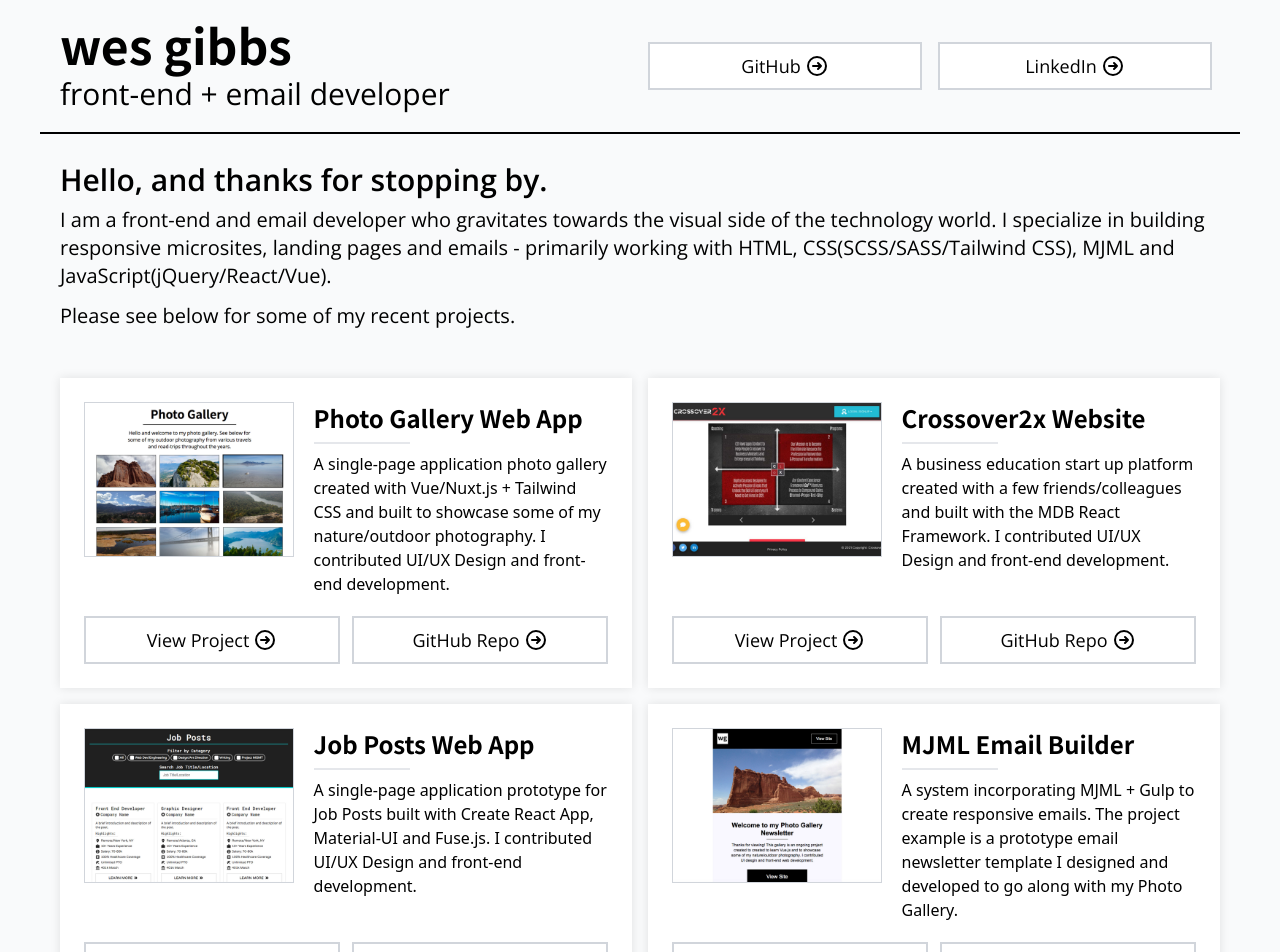
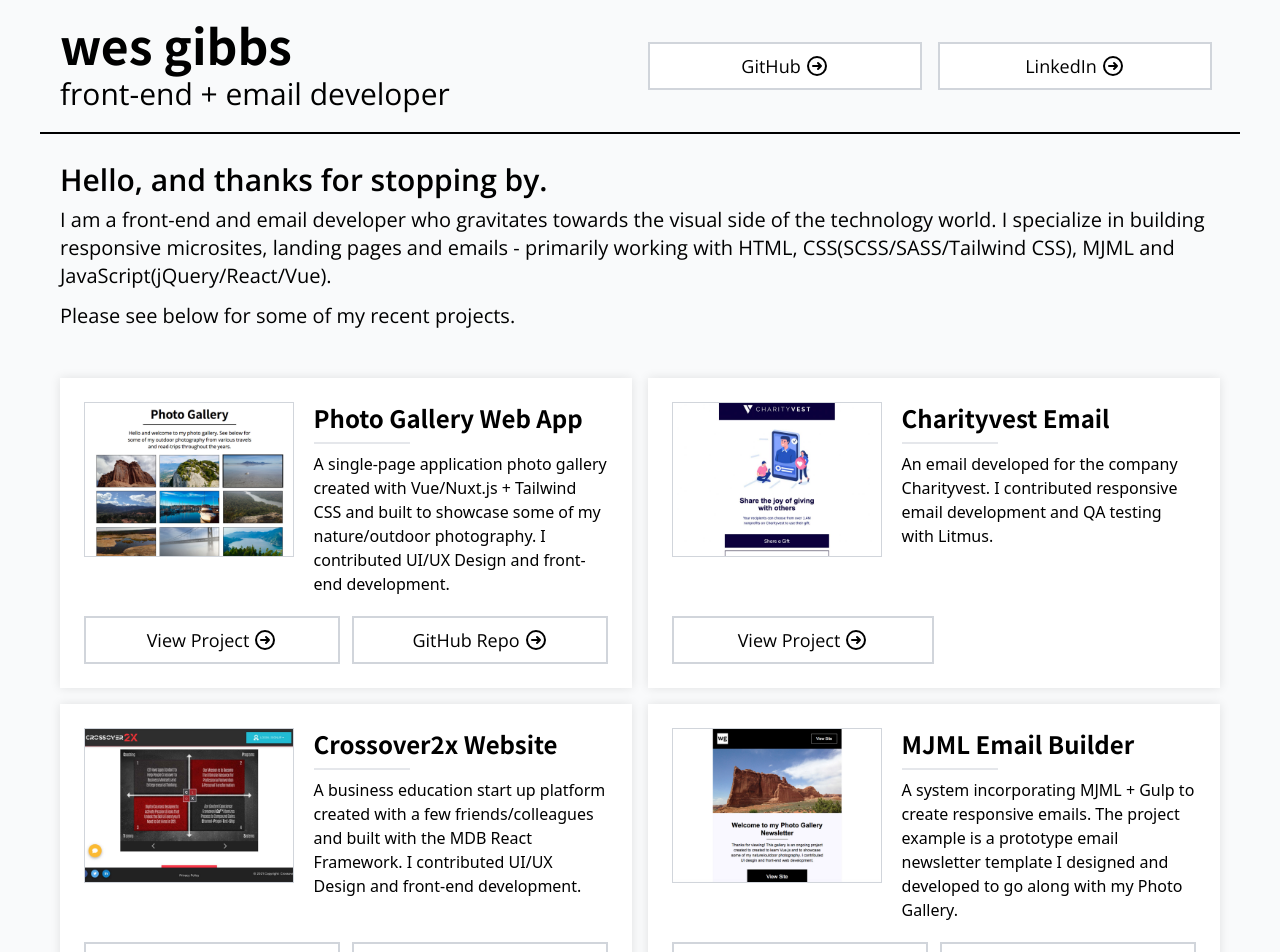
Before and after one commit to wgibbs/portfolio, a Nuxt app: page / in a window 1280 px wide. Shown: the top 952 px of the page. Built offline with nearby package versions, Linux system fonts and the light colour scheme.

Commit message:
Project update

```diff
--- a/components/Projects.vue
+++ b/components/Projects.vue
@@ -58,6 +58,12 @@
             link_2_url: 'https://github.com/wgibbs/photo-gallery-app',
           },
           {
+            title: 'Charityvest Email',
+            description: 'An email developed for the company Charityvest. I contributed responsive email development and QA testing with Litmus.',
+            img_url: './img/charityvest.jpg',
+            link_1_url: 'https://wgibbs.github.io/charityvest-email-1/',
+          },
+          {
             title: 'Crossover2x Website',
             description: 'A business education start up platform created with a few friends/colleagues and built with the MDB React Framework. I contributed UI/UX Design and front-end development.',
             img_url: './img/crossover2x.jpg',
@@ -65,19 +71,19 @@
             link_2_url: 'https://github.com/ericYagerPractice/crossover_2x',
           },
           {
+            title: 'MJML Email Builder',
+            description: 'A system incorporating MJML + Gulp to create responsive emails. The project example is a prototype email newsletter template I designed and developed to go along with my Photo Gallery.',
+            img_url: './img/mjml-email-builder.jpg',
+            link_1_url: 'https://wgibbs.github.io/mjml-email-builder/',
+            link_2_url: 'https://github.com/wgibbs/mjml-email-builder'
+          },
+           {
             title: 'Job Posts Web App',
             description: 'A single-page application prototype for Job Posts built with Create React App, Material-UI and Fuse.js. I contributed UI/UX Design and front-end development.',
             img_url: './img/job-posts-app.jpg',
             link_1_url: 'https://wgibbs.github.io/job-posts-app/',
             link_2_url: 'https://github.com/wgibbs/job-posts-app',
           },
-          {
-            title: 'MJML Email Builder',
-            description: 'A system incorporating MJML + Gulp to create responsive emails. The project example is a prototype email newsletter template I designed and developed to go along with my Photo Gallery.',
-            img_url: './img/mjml-email-builder.jpg',
-            link_1_url: 'https://wgibbs.github.io/mjml-email-builder/',
-            link_2_url: 'https://github.com/wgibbs/mjml-email-builder'
-          }
         ]
       }
     }
```
